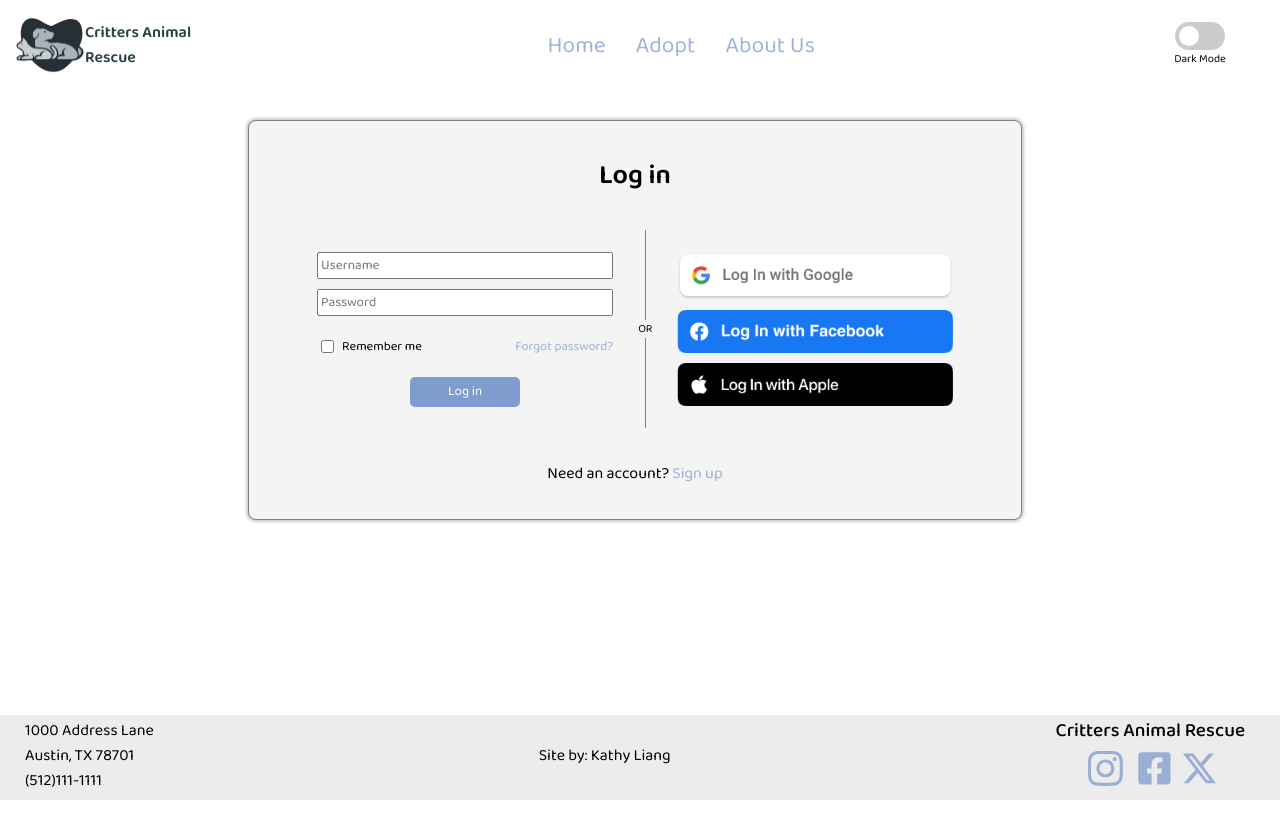
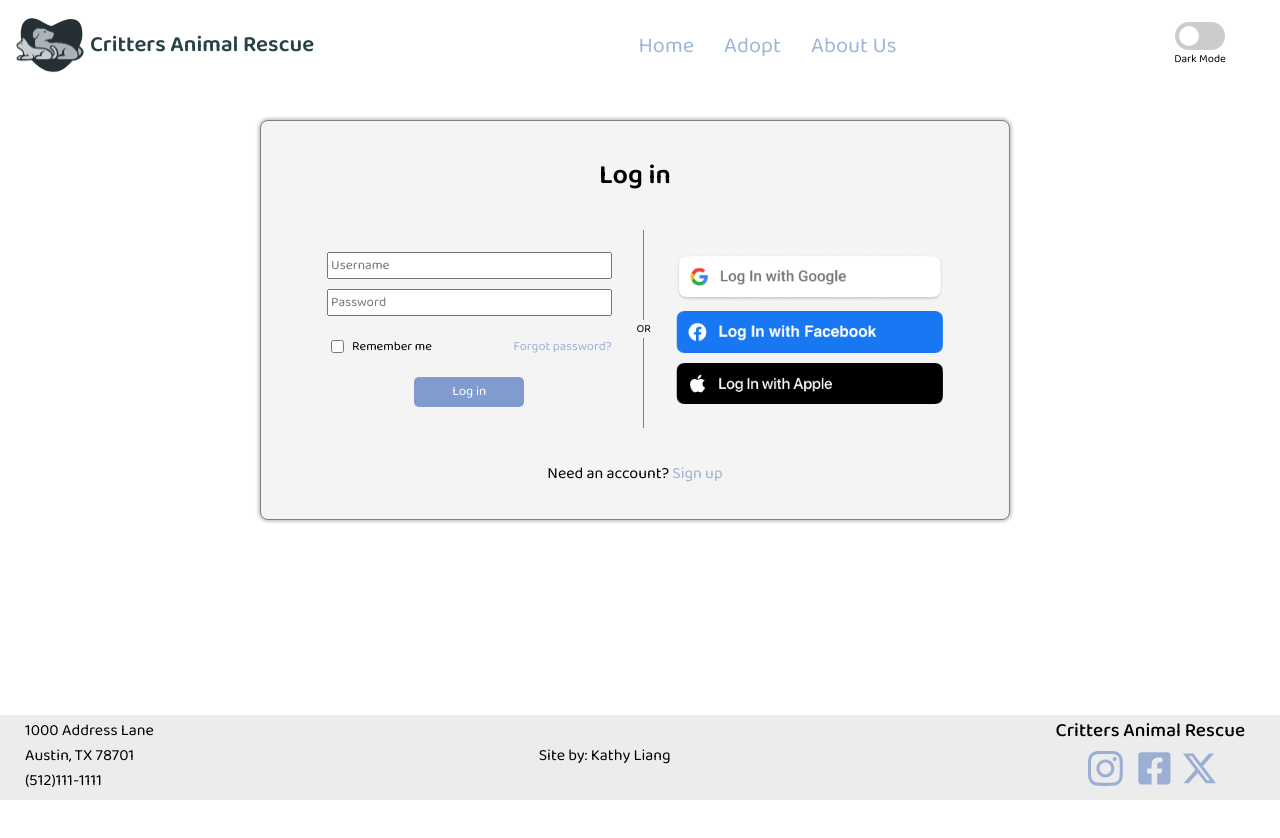
Before and after one commit to liangkathy/Animal-Shelter, a React (Vite) app in the folder Frontend/animal-shelter-application/: page /auth in a window 1280 px wide. Shown: the top 838 px of the page. Built offline with nearby package versions, Linux system fonts and the light colour scheme; no server answers.

Commit message:
changed login funnel, account not required to navigate site until user wants to favorite or apply for a pet. Header and navbar now reflect login or sign up buttons when user is not currently signed in

```diff
--- a/Frontend/animal-shelter-application/src/App.jsx
+++ b/Frontend/animal-shelter-application/src/App.jsx
@@ -113,10 +113,10 @@ const App = () => {
                       <Route path="/auth" element={<Auth isLogin={isLogin} setIsLogin={setIsLogin}/>} />
                       <Route path="/" element={<Home />} />
                       <Route path="/adopt" element={<Adopt />} />
-                      <Route path="/adopt/all" element={<AdoptAll />} />
-                      <Route path="/adopt/dogs" element={<AdoptDogs />} />
-                      <Route path="/adopt/cats" element={<AdoptCats />} />
-                      <Route path="/adopt/other" element={<AdoptOther />} />
+                      <Route path="/adopt/all" element={<AdoptAll setIsLogin={setIsLogin}/>} />
+                      <Route path="/adopt/dogs" element={<AdoptDogs setIsLogin={setIsLogin}/>} />
+                      <Route path="/adopt/cats" element={<AdoptCats setIsLogin={setIsLogin}/>} />
+                      <Route path="/adopt/other" element={<AdoptOther setIsLogin={setIsLogin}/>} />
                       <Route path="/about" element={<About />} />
                       <Route path="/pets/:petId" element={<PetDetails />} />
                       <Route path="/profile" element={<Profile />} />
--- a/Frontend/animal-shelter-application/src/components/Auth/Login/Login.css
+++ b/Frontend/animal-shelter-application/src/components/Auth/Login/Login.css
@@ -19,7 +19,9 @@
     justify-content: space-evenly;
     align-items: center;
     border: 1px solid gray;
+    min-width: 490px;
     width: 65%;
+    max-width: 750px;
     height: 400px;
     border-radius: 8px;
 }
@@ -118,3 +120,7 @@
 .login-header {
     margin: 0;
 }
+
+@media screen and (min-width: 1150px) {
+
+}
--- a/Frontend/animal-shelter-application/src/components/Auth/SignUp/SignUp.css
+++ b/Frontend/animal-shelter-application/src/components/Auth/SignUp/SignUp.css
@@ -6,15 +6,16 @@
     border: 1px solid gray;
     height: 720px;
     flex-wrap: wrap;
-    padding: 25px 10px 25px 10px;
+    padding: 20px 5px 20px 5px;
     position: relative;
     border-radius: 8px;
+    min-width: 600px;
 }
 
 .signup-form-container {
     display: flex;
     flex-direction: column;
-    width: 60%;
+    width: 65%;
 }
 
 .back-to-login {
--- a/Frontend/animal-shelter-application/src/components/Auth/SignUp/SignUp.jsx
+++ b/Frontend/animal-shelter-application/src/components/Auth/SignUp/SignUp.jsx
@@ -103,7 +103,7 @@ const SignUp = ({signupFormData, setSignUpFormData, handleSignup, toggleAuthMode
                             </div>
 
                             <div>
-                                <p className="terms">By clicking on Sign up, you agree to TBD Name's <Link to="/terms">Terms and Conditions of Use</Link></p>
+                                <p className="terms">By clicking on Sign up, you agree to Critters Animal Rescue <Link to="/terms">Terms and Conditions of Use</Link></p>
                             </div>
 
                         </form>
--- a/Frontend/animal-shelter-application/src/components/NavBar/NavBar.css
+++ b/Frontend/animal-shelter-application/src/components/NavBar/NavBar.css
@@ -77,8 +77,8 @@ a:visited {
 #auth-options {
     display: flex;
     flex-direction: column;
-    align-items: end;
     font-size: 1.2em;
+    margin-left: 40px;
 }
 
 #auth-options-dark {
@@ -128,7 +128,7 @@ a:visited {
         gap: 30px;
         width: 62%;
         padding: 0;
-        font-size: 1.1em;
+        font-size: 1em;
     }
 
     #navlist {
@@ -146,3 +146,21 @@ a:visited {
         width: 38%;
     }
 }
+
+@media screen and (min-width: 951px) {
+    .nav-list {
+        font-size: 1.05em;
+    }
+
+    .navbar {
+        gap: 5px;
+    }
+
+}
+
+@media screen and (min-width: 1300px) {
+    .nav-link {
+        padding: 0 30px 0 30px;
+    }
+
+}
--- a/Frontend/animal-shelter-application/src/containers/Header/Header.css
+++ b/Frontend/animal-shelter-application/src/containers/Header/Header.css
@@ -87,6 +87,7 @@
     display: flex;
     justify-content: center;
     align-items: center;
+    gap: 5px;
 }
 
 .logo-text {
@@ -131,8 +132,26 @@
 }
 
 /* header media query */
-@media screen and (min-width: 768px) {
+@media screen and (min-width: 768px) and (max-width: 950px) {
+    .logo-text {
+        font-size: 1.1em;
+        min-width: px;
+    }
+
+    .logo {
+        font-size: 1.3em;
+    }
+}
+
+@media screen and (min-width: 951px) {
+    .logo-text {
+        font-size: 1.4em;
+        min-width: 280px;
+    }
+
     .logo {
         font-size: 1.6em;
     }
 }
+
+}
```
